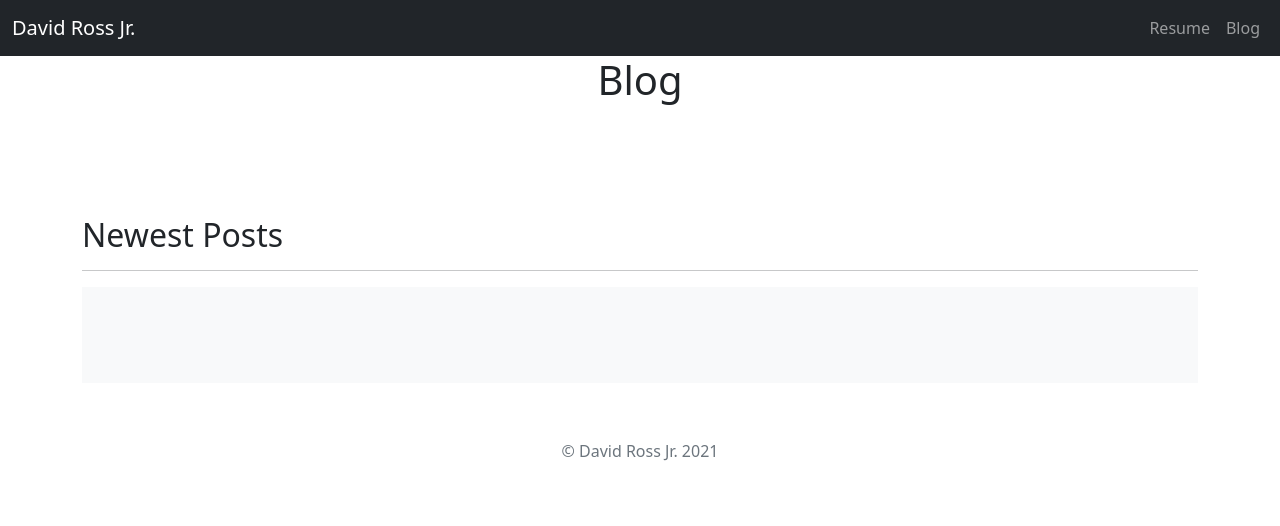
After one commit to ddynamite88/lukepage, a Django app: page /blog/ in a window 1280 px wide. The commit adds this page. Shown: the top 526 px of the page. Run offline with Django 3.2, Linux system fonts and the light colour scheme; data that the repository does not hold is empty.

Commit message:
static added

```diff
--- a/blog/templates/blog/allblogs.html
+++ b/blog/templates/blog/allblogs.html
@@ -0,0 +1,34 @@
+{% extends 'base.html' %}
+
+{% block content %}
+
+<main>
+  <div class="container">
+
+<h1 class= text-center pt-5>Blog<h1/>
+  <br/>
+  <br/>
+  <h2>Newest Posts<h2/>
+    <hr/>
+
+    <div class="album py-5 bg-light">
+      <div class="container">
+
+
+
+          {% for blog in blogs.all %}
+                <p class="card-text"><a href="{% url 'detail' blog.id %}"><h3>{{blog.title}}:<h3/></p><a>
+                   {{blog.pub_date_fix}}
+                   <br/>
+                   <img class="img-fluid" src="{{ blog.image.url }}" alt="">
+                   <br/>
+                   <p>{{blog.summary}}<p/>
+                <br/>
+                <br/>
+              {% endfor %}
+
+    <div>
+
+</main>
+
+{% endblock %}
--- /dev/null
+++ b/blog/urls.py
@@ -0,0 +1,8 @@
+from django.urls import path
+
+from . import views
+
+urlpatterns = [
+    path('', views.allblogs, name='allblogs'),
+    path('<int:blog_id>/', views.detail, name='detail'),
+]
--- a/blog/views.py
+++ b/blog/views.py
@@ -1,3 +1,15 @@
-from django.shortcuts import render
+from django.shortcuts import render, get_object_or_404
 
-# Create your views here.
+from .models import Blog
+
+def allblogs(request):
+    blogs = Blog.objects.all().order_by('pub_date')
+    return render(request, 'blog/allblogs.html', {'blogs':blogs} )
+
+def detail(request, blog_id):
+    detailblog = get_object_or_404(Blog, pk=blog_id)
+    return render(request, 'blog/detail.html', {'blog':detailblog})
+
+def blog(request):
+    blog = blog.objects
+    return render(request, 'blog/allblogs.html')
--- /dev/null
+++ b/myportfolio/templates/base.html
@@ -0,0 +1,80 @@
+
+<!doctype html>
+<html lang="en">
+{% load static %}
+  <head>
+    <meta charset="utf-8">
+    <meta name="viewport" content="width=device-width, initial-scale=1">
+    <meta name="description" content="">
+    <meta name="author" content="Mark Otto, Jacob Thornton, and Bootstrap contributors">
+    <meta name="generator" content="Hugo 0.88.1">
+    <title>David Ross Jr.</title>
+
+    <link rel="canonical" href="https://getbootstrap.com/docs/5.1/examples/album/">
+
+
+
+    <!-- Bootstrap core CSS -->
+<link href="https://cdn.jsdelivr.net/npm/bootstrap@5.1.3/dist/css/bootstrap.min.css" rel="stylesheet" integrity="sha384-1BmE4kWBq78iYhFldvKuhfTAU6auU8tT94WrHftjDbrCEXSU1oBoqyl2QvZ6jIW3" crossorigin="anonymous">
+    <!-- Favicons -->
+<link rel="apple-touch-icon" href="/docs/5.1/assets/img/favicons/apple-touch-icon.png" sizes="180x180">
+<link rel="icon" href="/docs/5.1/assets/img/favicons/favicon-32x32.png" sizes="32x32" type="image/png">
+<link rel="icon" href="/docs/5.1/assets/img/favicons/favicon-16x16.png" sizes="16x16" type="image/png">
+<link rel="manifest" href="/docs/5.1/assets/img/favicons/manifest.json">
+<link rel="mask-icon" href="/docs/5.1/assets/img/favicons/safari-pinned-tab.svg" color="#7952b3">
+<link rel="icon" href="/docs/5.1/assets/img/favicons/favicon.ico">
+<meta name="theme-color" content="#7952b3">
+
+
+    <style>
+      .bd-placeholder-img {
+        font-size: 1.125rem;
+        text-anchor: middle;
+        -webkit-user-select: none;
+        -moz-user-select: none;
+        user-select: none;
+      }
+
+      @media (min-width: 768px) {
+        .bd-placeholder-img-lg {
+          font-size: 3.5rem;
+        }
+      }
+    </style>
+
+
+  </head>
+  <body>
+
+<header>
+  <nav class="navbar navbar-expand-lg navbar-dark bg-dark">
+    <div class="container-fluid">
+      <a class="navbar-brand" href="{% url 'home' %}">David Ross Jr.</a>
+      <button class="navbar-toggler" type="button" data-bs-toggle="collapse" data-bs-target="#navbarNavAltMarkup" aria-controls="navbarNavAltMarkup" aria-expanded="false" aria-label="Toggle navigation">
+        <span class="navbar-toggler-icon"></span>
+      </button>
+      <div class="collapse navbar-collapse" id="navbarNavAltMarkup">
+        <div class="navbar-nav ms-auto">
+          <a class="nav-link" href="{% static 'certificate-of-completion.pdf' %}">Resume</a>
+          <a class="nav-link" href="{% url 'allblogs' %}">Blog</a>
+        </div>
+      </div>
+    </div>
+  </nav>
+</header>
+
+{% block content %}
+{% endblock %}
+
+
+<footer class="text-muted py-5">
+  <div class="container text-center">
+      <p>&copy; David Ross Jr. {% now "Y" %}<p/>
+        </div>
+</footer>
+
+
+<script src="https://cdn.jsdelivr.net/npm/bootstrap@5.1.3/dist/js/bootstrap.bundle.min.js" integrity="sha384-ka7Sk0Gln4gmtz2MlQnikT1wXgYsOg+OMhuP+IlRH9sENBO0LRn5q+8nbTov4+1p" crossorigin="anonymous"></script>
+
+  </body>
+</html>
--- a/myportfolio/urls.py
+++ b/myportfolio/urls.py
@@ -1,14 +1,12 @@
-
 from django.contrib import admin
-from django.urls import path
+from django.urls import path, include, reverse
 from django.conf import settings
 from django.conf.urls.static import static
 import jobs.views
 import blog.views
 
-
 urlpatterns = [
     path('admin/', admin.site.urls),
     path('', jobs.views.home, name='home'),
-
-]  + static(settings.MEDIA_URL, document_root=settings.MEDIA_ROOT)
+    path('blog/', include('blog.urls'))
+] + static(settings.MEDIA_URL, document_root=settings.MEDIA_ROOT)
```
Also changed, not shown: blog/templates/blog/detail.html (+29 -0 lines), jobs/templates/jobs/home.html (+5 -72 lines), myportfolio/settings.py (+6 -3 lines), myportfolio/static/luke.jpg (added), 1 other file.
